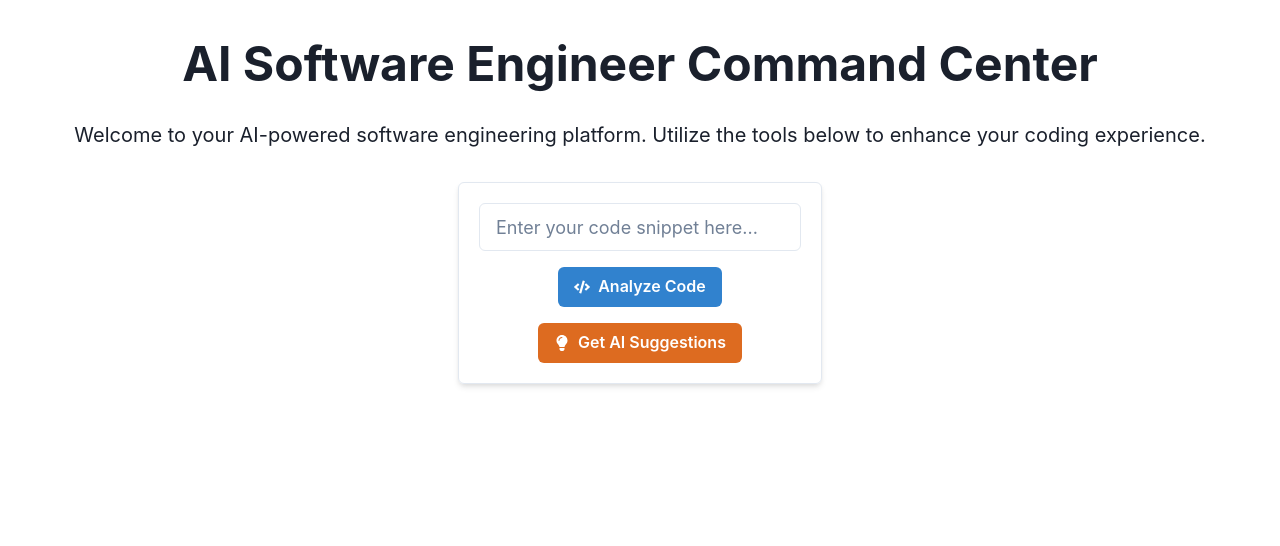
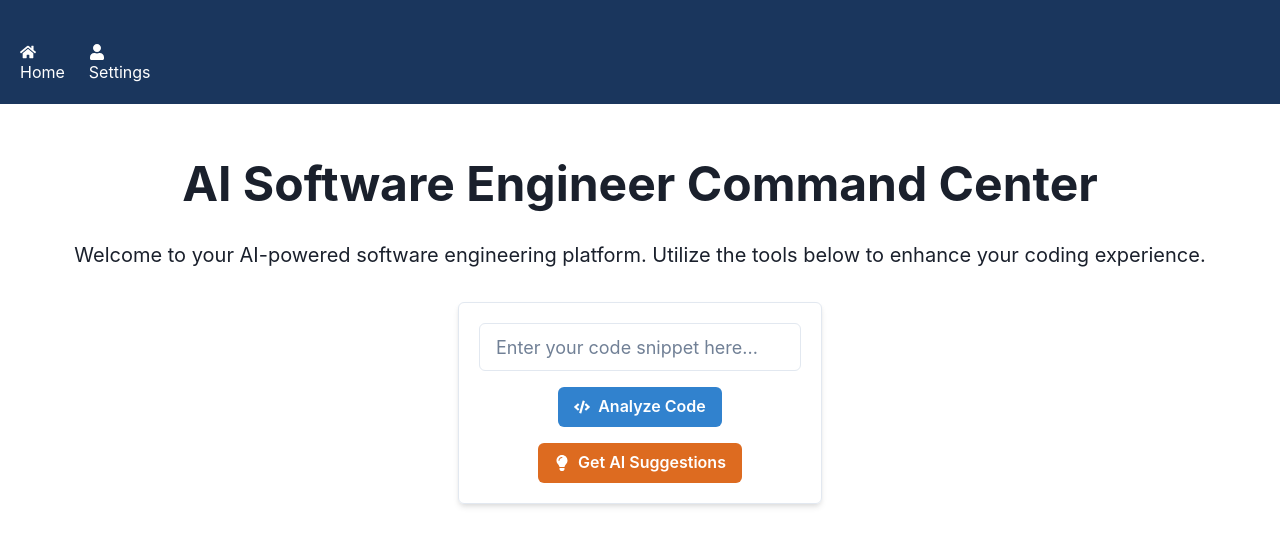
Before and after one commit to GPT-Engineer-App-Dev/ai-ui-creator, a React (Vite) app: page / in a window 1280 px wide. Shown: the top 546 px of the page. Built offline with nearby package versions, Linux system fonts and the light colour scheme.

Commit message:
Added a navbar with links to home and personal settings.

```diff
--- a/src/App.jsx
+++ b/src/App.jsx
@@ -1,9 +1,23 @@
 import { Route, BrowserRouter as Router, Routes } from "react-router-dom";
+import { Flex, Link, Box } from '@chakra-ui/react';
+import { FaHome, FaUser } from 'react-icons/fa';
 import Index from "./pages/Index.jsx";
 
 function App() {
+  const Navbar = () => (
+    <Flex bg="brand.900" color="white" mb={4} p={3} align="center">
+      <Box p="2">
+        <Link href="/" p={2}><FaHome /> Home</Link>
+      </Box>
+      <Box p="2">
+        <Link href="/settings" p={2}><FaUser /> Settings</Link>
+      </Box>
+    </Flex>
+  );
+
   return (
     <Router>
+      <Navbar />
       <Routes>
         <Route exact path="/" element={<Index />} />
       </Routes>
```
